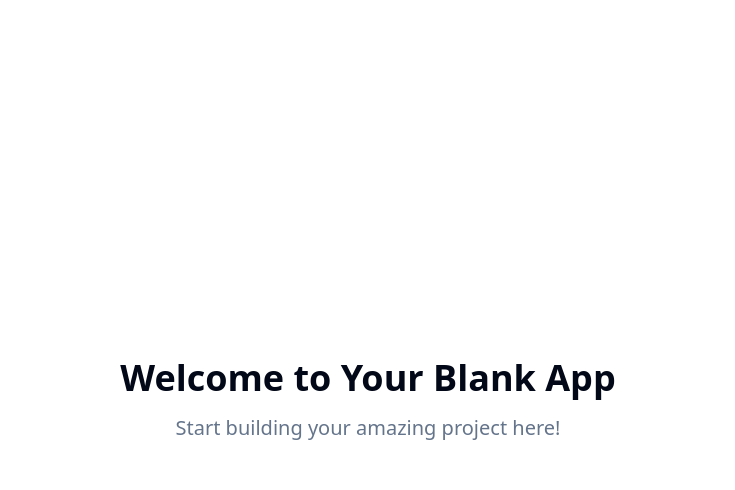
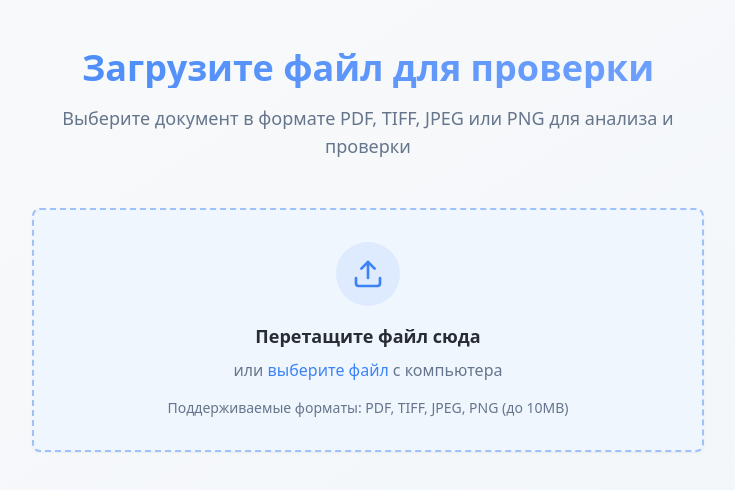
Before and after one commit to test-work-acc/file-validator-drop, a React (Vite) app: page / in a window 1280 px wide. Shown: the top 490 px of the page, without its empty margins (272-1007 px from the left). Built offline with nearby package versions, Linux system fonts and the light colour scheme.

Commit message:
Add file upload page
Implement a file upload page with a button for file selection, drag-and-drop functionality, and validation for PDF, TIFF, JPEG, and PNG file extensions. The page will also feature the title "Загрузите файл для проверки".

```diff
--- /dev/null
+++ b/src/components/FileUploader.tsx
@@ -0,0 +1,218 @@
+import React, { useState, useRef } from 'react';
+import { Upload, FileText, X, CheckCircle } from 'lucide-react';
+import { Button } from '@/components/ui/button';
+import { Card } from '@/components/ui/card';
+import { useToast } from '@/hooks/use-toast';
+
+interface FileUploaderProps {
+  onFileSelect: (file: File) => void;
+}
+
+const ALLOWED_EXTENSIONS = ['pdf', 'tiff', 'tif', 'jpeg', 'jpg', 'png'];
+const MAX_FILE_SIZE = 10 * 1024 * 1024; // 10MB
+
+export const FileUploader: React.FC<FileUploaderProps> = ({ onFileSelect }) => {
+  const [isDragOver, setIsDragOver] = useState(false);
+  const [selectedFile, setSelectedFile] = useState<File | null>(null);
+  const [isUploading, setIsUploading] = useState(false);
+  const fileInputRef = useRef<HTMLInputElement>(null);
+  const { toast } = useToast();
+
+  const validateFile = (file: File): boolean => {
+    const extension = file.name.split('.').pop()?.toLowerCase();
+
+    if (!extension || !ALLOWED_EXTENSIONS.includes(extension)) {
+      toast({
+        title: "Неподдерживаемый формат файла",
+        description: `Разрешены только файлы: ${ALLOWED_EXTENSIONS.join(', ').toUpperCase()}`,
+        variant: "destructive",
+      });
+      return false;
+    }
+
+    if (file.size > MAX_FILE_SIZE) {
+      toast({
+        title: "Файл слишком большой",
+        description: "Максимальный размер файла: 10MB",
+        variant: "destructive",
+      });
+      return false;
+    }
+
+    return true;
+  };
+
+  const handleFileSelect = (file: File) => {
+    if (validateFile(file)) {
+      setSelectedFile(file);
+      onFileSelect(file);
+      toast({
+        title: "Файл загружен",
+        description: `${file.name} готов к отправке`,
+      });
+    }
+  };
+
+  const handleDragOver = (e: React.DragEvent) => {
+    e.preventDefault();
+    setIsDragOver(true);
+  };
+
+  const handleDragLeave = (e: React.DragEvent) => {
+    e.preventDefault();
+    setIsDragOver(false);
+  };
+
+  const handleDrop = (e: React.DragEvent) => {
+    e.preventDefault();
+    setIsDragOver(false);
+
+    const files = e.dataTransfer.files;
+    if (files.length > 0) {
+      handleFileSelect(files[0]);
+    }
+  };
+
+  const handleFileInputChange = (e: React.ChangeEvent<HTMLInputElement>) => {
+    const files = e.target.files;
+    if (files && files.length > 0) {
+      handleFileSelect(files[0]);
+    }
+  };
+
+  const handleBrowseClick = () => {
+    fileInputRef.current?.click();
+  };
+
+  const handleRemoveFile = () => {
+    setSelectedFile(null);
+    if (fileInputRef.current) {
+      fileInputRef.current.value = '';
+    }
+  };
+
+  const handleUpload = async () => {
+    if (!selectedFile) return;
+
+    setIsUploading(true);
+    try {
+      // Имитация загрузки файла
+      await new Promise(resolve => setTimeout(resolve, 2000));
+
+      toast({
+        title: "Файл успешно загружен",
+        description: `${selectedFile.name} обрабатывается`,
+      });
+
+      // Сброс состояния после успешной загрузки
+      setSelectedFile(null);
+      if (fileInputRef.current) {
+        fileInputRef.current.value = '';
+      }
+    } catch (error) {
+      toast({
+        title: "Ошибка загрузки",
+        description: "Попробуйте еще раз",
+        variant: "destructive",
+      });
+    } finally {
+      setIsUploading(false);
+    }
+  };
+
+  return (
+    <div className="w-full max-w-2xl mx-auto space-y-6">
+      <Card
+        className={`
+          relative p-8 border-2 border-dashed transition-all duration-300 cursor-pointer
+          ${isDragOver
+            ? 'border-primary bg-upload-zone-hover scale-[1.02] shadow-lg'
+            : 'border-upload-zone-border bg-upload-zone hover:border-primary hover:bg-upload-zone-hover hover:scale-[1.01]'
+          }
+        `}
+        onDragOver={handleDragOver}
+        onDragLeave={handleDragLeave}
+        onDrop={handleDrop}
+        onClick={handleBrowseClick}
+      >
+        <input
+          ref={fileInputRef}
+          type="file"
+          accept=".pdf,.tiff,.tif,.jpeg,.jpg,.png"
+          onChange={handleFileInputChange}
+          className="hidden"
+        />
+
+        <div className="text-center">
+          <div className="flex justify-center mb-4">
+            <div className={`
+              p-4 rounded-full transition-all duration-300
+              ${isDragOver
+                ? 'bg-primary text-primary-foreground scale-110'
+                : 'bg-primary/10 text-primary'
+              }
+            `}>
+              <Upload className="w-8 h-8" />
+            </div>
+          </div>
+
+          <h3 className="text-lg font-semibold text-foreground mb-2">
+            {isDragOver ? 'Отпустите файл здесь' : 'Перетащите файл сюда'}
+          </h3>
+
+          <p className="text-muted-foreground mb-4">
+            или <span className="text-primary font-medium">выберите файл</span> с компьютера
+          </p>
+
+          <p className="text-sm text-muted-foreground">
+            Поддерживаемые форматы: PDF, TIFF, JPEG, PNG (до 10MB)
+          </p>
+        </div>
+      </Card>
+
+      {selectedFile && (
+        <Card className="p-4 bg-card border border-border">
+          <div className="flex items-center justify-between">
+            <div className="flex items-center space-x-3">
+              <div className="p-2 bg-primary/10 rounded-lg">
+                <FileText className="w-5 h-5 text-primary" />
+              </div>
+              <div>
+                <p className="font-medium text-foreground">{selectedFile.name}</p>
+                <p className="text-sm text-muted-foreground">
+                  {(selectedFile.size / 1024 / 1024).toFixed(2)} MB
+                </p>
+              </div>
+            </div>
+
+            <div className="flex items-center space-x-2">
+              <CheckCircle className="w-5 h-5 text-green-500" />
+              <Button
+                variant="ghost"
+                size="sm"
+                onClick={handleRemoveFile}
+                className="text-muted-foreground hover:text-destructive"
+              >
+                <X className="w-4 h-4" />
+              </Button>
+            </div>
+          </div>
+        </Card>
+      )}
+
+      {selectedFile && (
+        <div className="flex justify-center">
+          <Button
+            onClick={handleUpload}
+            disabled={isUploading}
+            className="px-8 py-3 bg-gradient-to-r from-primary to-primary-glow hover:shadow-lg transition-all duration-300"
+          >
+            {isUploading ? 'Загружаем...' : 'Отправить на проверку'}
+          </Button>
+        </div>
+      )}
+    </div>
+  );
+};
+
+export default FileUploader;
--- a/src/index.css
+++ b/src/index.css
@@ -8,33 +8,46 @@ All colors MUST be HSL.
 
 @layer base {
   :root {
-    --background: 0 0% 100%;
-    --foreground: 222.2 84% 4.9%;
+    --background: 210 20% 98%;
+    --foreground: 220 13% 18%;
 
     --card: 0 0% 100%;
-    --card-foreground: 222.2 84% 4.9%;
+    --card-foreground: 220 13% 18%;
 
     --popover: 0 0% 100%;
-    --popover-foreground: 222.2 84% 4.9%;
+    --popover-foreground: 220 13% 18%;
 
-    --primary: 222.2 47.4% 11.2%;
-    --primary-foreground: 210 40% 98%;
+    --primary: 217 91% 60%;
+    --primary-foreground: 0 0% 100%;
+    --primary-glow: 220 100% 75%;
 
-    --secondary: 210 40% 96.1%;
-    --secondary-foreground: 222.2 47.4% 11.2%;
+    --secondary: 210 40% 96%;
+    --secondary-foreground: 220 13% 18%;
 
-    --muted: 210 40% 96.1%;
-    --muted-foreground: 215.4 16.3% 46.9%;
+    --muted: 210 40% 96%;
+    --muted-foreground: 215 16% 47%;
 
-    --accent: 210 40% 96.1%;
-    --accent-foreground: 222.2 47.4% 11.2%;
+    --accent: 217 91% 60%;
+    --accent-foreground: 0 0% 100%;
 
-    --destructive: 0 84.2% 60.2%;
-    --destructive-foreground: 210 40% 98%;
+    --destructive: 0 84% 60%;
+    --destructive-foreground: 0 0% 100%;
 
-    --border: 214.3 31.8% 91.4%;
-    --input: 214.3 31.8% 91.4%;
-    --ring: 222.2 84% 4.9%;
+    --border: 214 32% 91%;
+    --input: 214 32% 91%;
+    --ring: 217 91% 60%;
+
+    --upload-zone: 217 91% 97%;
+    --upload-zone-border: 217 91% 80%;
+    --upload-zone-hover: 217 100% 95%;
+
+    --gradient-primary: linear-gradient(135deg, hsl(217, 91%, 60%), hsl(220, 100%, 75%));
+    --gradient-subtle: linear-gradient(180deg, hsl(210, 20%, 98%), hsl(210, 20%, 96%));
+
+    --shadow-elegant: 0 10px 30px -10px hsl(217 91% 60% / 0.3);
+    --shadow-glow: 0 0 40px hsl(220 100% 75% / 0.4);
+
+    --transition-smooth: all 0.3s cubic-bezier(0.4, 0, 0.2, 1);
 
     --radius: 0.5rem;
 
--- a/src/pages/Index.tsx
+++ b/src/pages/Index.tsx
@@ -1,11 +1,24 @@
-// Update this page (the content is just a fallback if you fail to update the page)
+import FileUploader from '@/components/FileUploader';
 
 const Index = () => {
+  const handleFileSelect = (file: File) => {
+    console.log('Selected file:', file);
+    // Здесь можно добавить логику для обработки выбранного файла
+  };
+
   return (
-    <div className="min-h-screen flex items-center justify-center bg-background">
-      <div className="text-center">
-        <h1 className="text-4xl font-bold mb-4">Welcome to Your Blank App</h1>
-        <p className="text-xl text-muted-foreground">Start building your amazing project here!</p>
+    <div className="min-h-screen bg-gradient-to-br from-background to-muted">
+      <div className="container mx-auto px-4 py-12">
+        <div className="text-center mb-12">
+          <h1 className="text-4xl font-bold text-foreground mb-4 bg-gradient-to-r from-primary to-primary-glow bg-clip-text text-transparent">
+            Загрузите файл для проверки
+          </h1>
+          <p className="text-lg text-muted-foreground max-w-2xl mx-auto">
+            Выберите документ в формате PDF, TIFF, JPEG или PNG для анализа и проверки
+          </p>
+        </div>
+
+        <FileUploader onFileSelect={handleFileSelect} />
       </div>
     </div>
   );
--- a/tailwind.config.ts
+++ b/tailwind.config.ts
@@ -26,7 +26,8 @@ export default {
 				foreground: 'hsl(var(--foreground))',
 				primary: {
 					DEFAULT: 'hsl(var(--primary))',
-					foreground: 'hsl(var(--primary-foreground))'
+					foreground: 'hsl(var(--primary-foreground))',
+					glow: 'hsl(var(--primary-glow))'
 				},
 				secondary: {
 					DEFAULT: 'hsl(var(--secondary))',
@@ -51,6 +52,11 @@ export default {
 				card: {
 					DEFAULT: 'hsl(var(--card))',
 					foreground: 'hsl(var(--card-foreground))'
+				},
+				'upload-zone': {
+					DEFAULT: 'hsl(var(--upload-zone))',
+					border: 'hsl(var(--upload-zone-border))',
+					hover: 'hsl(var(--upload-zone-hover))'
 				},
 				sidebar: {
 					DEFAULT: 'hsl(var(--sidebar-background))',
```
